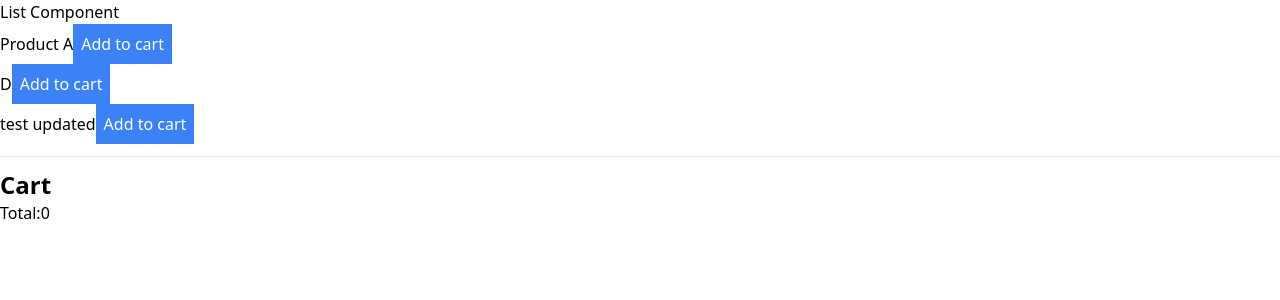
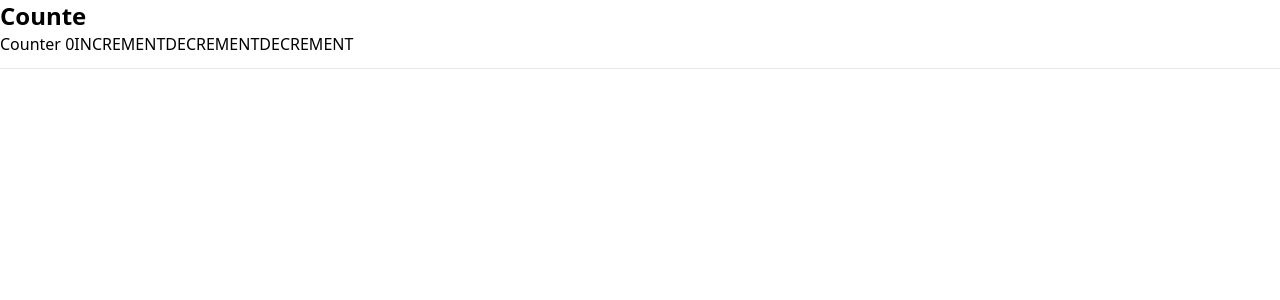
Before and after one commit to datlt2306/FPL-WEB209, a React (Vite) app: page / in a window 1280 px wide. Shown: the top 300 px of the page. Built offline with nearby package versions, Linux system fonts and the light colour scheme; data requests are answered from the project's data file.

Commit message:
Buổi 10: createSlice

```diff
--- a/package.json
+++ b/package.json
@@ -10,6 +10,7 @@
         "preview": "vite preview"
     },
     "dependencies": {
+        "@reduxjs/toolkit": "^1.9.5",
         "axios": "^1.4.0",
         "concurrently": "^8.2.0",
         "immer": "^10.0.2",
--- a/src/App.tsx
+++ b/src/App.tsx
@@ -1,21 +1,13 @@
-import Cart from "./components/Cart";
 import Counter from "./components/Counter";
-import List from "./components/List";
 
 const App = () => {
     return (
         <div>
-            <h2>List Component</h2>
-            <List />
-            {/* <Counter /> */}
+            <h2 className="font-bold text-2xl">Counte</h2>
+            <Counter />
             <hr className="my-3" />
-            <h2 className="font-bold text-2xl">Cart</h2>
-            <Cart />
         </div>
     );
 };
 
 export default App;
-
-// closure
-// currying
--- /dev/null
+++ b/src/app/hooks.ts
@@ -0,0 +1,6 @@
+import { TypedUseSelectorHook, useDispatch, useSelector } from "react-redux"
+import type { RootState, AppDispatch } from "./store"
+
+// Use throughout your app instead of plain `useDispatch` and `useSelector`
+export const useAppDispatch: () => AppDispatch = useDispatch
+export const useAppSelector: TypedUseSelectorHook<RootState> = useSelector
--- a/src/app/store.ts
+++ b/src/app/store.ts
@@ -1,24 +1,18 @@
-import { legacy_createStore as createStore, combineReducers, applyMiddleware, compose } from 'redux';
-import { counterReducer } from '@/reducers/Counter';
-import { productReducer } from '@/reducers/Product';
-import thunk from 'redux-thunk';
-import cartReducer from '@/reducers/Cart';
-const composeEnhancers =
-    typeof window === 'object' && (window as any).__REDUX_DEVTOOLS_EXTENSION_COMPOSE__
-        ? (window as any).__REDUX_DEVTOOLS_EXTENSION_COMPOSE__({
-            // Specify extension’s options like name, actionsDenylist, actionsCreators, serialize...
-        })
-        : compose;
-
-const enhancer = composeEnhancers(
-    applyMiddleware(thunk),
-    // other store enhancers if any
-);
-const rootReducer = combineReducers({
-    counter: counterReducer,
-    products: productReducer,
-    cart: cartReducer
+import { configureStore, ThunkAction, Action } from '@reduxjs/toolkit';
+import counterReducer from '../slices/Counter'
+const store = configureStore({
+    reducer: {
+        counter: counterReducer
+    }
 })
 
-const store = createStore(rootReducer, enhancer);
+export type AppDispatch = typeof store.dispatch
+export type RootState = ReturnType<typeof store.getState>
+export type AppThunk<ReturnType = void> = ThunkAction<
+    ReturnType,
+    RootState,
+    unknown,
+    Action<string>
+>
+
 export default store;
--- a/src/components/Cart.tsx
+++ b/src/components/Cart.tsx
@@ -1,9 +1,8 @@
-import React from "react";
 import { useDispatch, useSelector } from "react-redux";
 
 type Props = {};
 
-const Cart = (props: Props) => {
+const Cart = () => {
     const dispatch = useDispatch();
     const { items } = useSelector((state: any) => state.cart);
     return (
--- a/src/components/Counter.tsx
+++ b/src/components/Counter.tsx
@@ -1,14 +1,16 @@
-import { useDispatch, useSelector } from "react-redux";
+import { useAppDispatch, useAppSelector } from "@/app/hooks";
+import { decrement, increase, increment } from "@/slices/Counter";
 const Counter = () => {
-    const { count } = useSelector((state: any) => state.counter);
-    const dispatch = useDispatch();
+    const { count } = useAppSelector((state: any) => state.counter);
+    const dispatch = useAppDispatch();
     // dispatch nhận giá trị là 1 plain object : { key: value }
     return (
         <div>
             Counter {count}
-            <button onClick={() => dispatch({ type: "INCREMENT" })}>INCREMENT</button>
-            <button onClick={() => dispatch({ type: "DECREMENT" })}>DECREMENT</button>
-            <button onClick={() => dispatch({ type: "INCREASE", payload: 10 })}>DECREMENT</button>
+            <button onClick={() => dispatch(increment())}>INCREMENT</button>
+            <button onClick={() => dispatch(decrement())}>DECREMENT</button>
+            <button onClick={() => dispatch(increase(10))}>DECREMENT</button>
+            {/* 10 => action.payload = 10 */}
         </div>
     );
 };
--- a/src/context[draft]/Product.tsx
+++ b/src/context[draft]/Product.tsx
@@ -1,6 +1,6 @@
 import { createContext, useReducer } from "react";
 import { produce } from "immer";
-import { productReducer } from "@/reducers/Product";
+import { productReducer } from "@/reducers[draft]/Product";
 
 const ProductContext = createContext([]);
 
--- /dev/null
+++ b/src/slices/Counter.ts
@@ -0,0 +1,24 @@
+import { createSlice } from '@reduxjs/toolkit';
+
+const initialState = {
+    count: 0
+} as { count: number }
+
+const counterSlice = createSlice({
+    name: "counter",
+    initialState,
+    reducers: {
+        increment: (state) => {
+            state.count++;
+        },
+        decrement: (state) => {
+            state.count--;
+        },
+        increase: (state, action) => {
+            state.count += action.payload;
+        }
+    }
+})
+export const { increment, decrement, increase } = counterSlice.actions;
+
+export default counterSlice.reducer;
```
Also changed, not shown: src/reducers[draft]/Cart.ts (renamed from src/reducers/Cart.ts), src/reducers[draft]/Counter.ts (renamed from src/reducers/Counter.ts), src/reducers[draft]/Product.ts (renamed from src/reducers/Product.ts), 1 other file (tests, documents, lock files or other folders).
